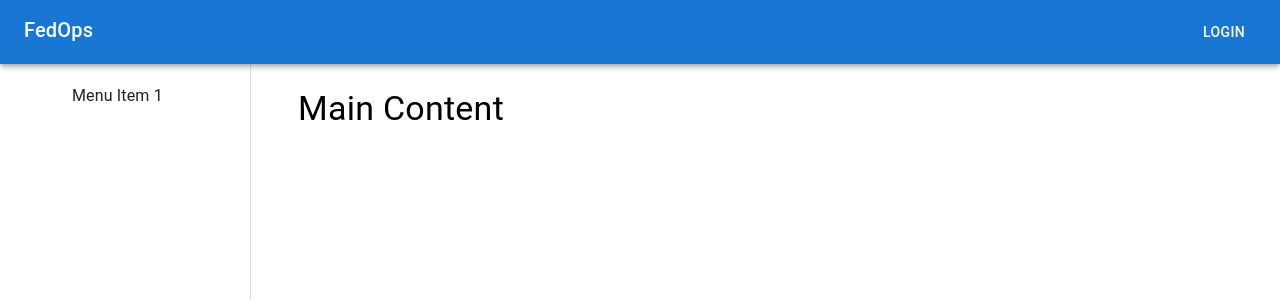
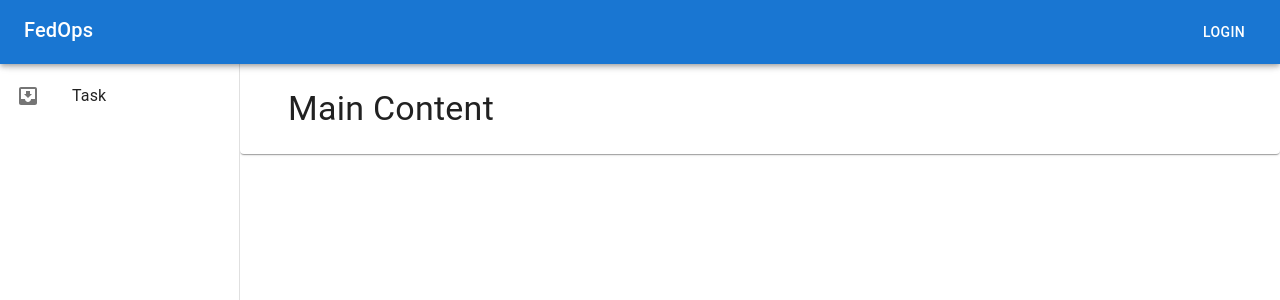
Before and after one commit to kumass2020/FedOps-Web, a React (Create React App) app in the folder client/: page / in a window 1280 px wide. Shown: the top 300 px of the page. Built offline with nearby package versions, Linux system fonts and the light colour scheme.

Commit message:
update: sidebar

```diff
--- a/client/src/components/common/ContentWrapper.js
+++ b/client/src/components/common/ContentWrapper.js
@@ -1,6 +1,7 @@
 import React from 'react';
 import { Toolbar, Container, Box, Grid } from '@mui/material';
 import Sidebar from './Sidebar';
+import { Paper } from '../../../node_modules/@mui/material/index';
 
 const ContentWrapper = ({children}) => {
     return (
@@ -9,13 +10,16 @@ const ContentWrapper = ({children}) => {
           <Sidebar />
         </Grid>
         <Grid item xs>
+          <Paper elevation={1}>
             <Box component="main" flexGrow={1} p={3}>
-                <Toolbar /> {/* This is to keep the main content below the AppBar */}
+              <Toolbar />{' '}
+              {/* This is to keep the main content below the AppBar */}
               <Container maxWidth="lg">
                 {/* Add your main content here */}
                 {children}
               </Container>
             </Box>
+          </Paper>
         </Grid>
       </Grid>
     );
--- a/client/src/components/common/Header.js
+++ b/client/src/components/common/Header.js
@@ -29,10 +29,10 @@ const Header = () => {
               </Typography>
             </Link>
             {user ? (
-              <div>
+              <div style={{ display: 'flex', alignItems: 'center' }}>
                 <UserInfo>{user.username}</UserInfo>
                 <Button onClick={onLogout} color="inherit">
-                    Logout
+                  Logout
                 </Button>
               </div>
             ) : (
--- a/client/src/components/common/Sidebar.js
+++ b/client/src/components/common/Sidebar.js
@@ -2,32 +2,88 @@
 import React from 'react';
 import { Drawer, List, ListItem, ListItemIcon, ListItemText } from '@mui/material';
 
+import Box from '@mui/material/Box';
+
+import Toolbar from '@mui/material/Toolbar';
+import Divider from '@mui/material/Divider';
+
+import ListItemButton from '@mui/material/ListItemButton';
+import InboxIcon from '@mui/icons-material/MoveToInbox';
+import MailIcon from '@mui/icons-material/Mail';
+
+
+
+
+const drawerWidth = 240;
+
 const Sidebar = () => {
   return (
+    // <Drawer
+    //   variant="permanent"
+    //   anchor="left"
+    //   sx={{
+    //     width: 250,
+    //     flexShrink: 0,
+    //     '& .MuiDrawer-paper': {
+    //       width: 250,
+    //       top: '64px', // AppBar height
+    //       position: 'fixed',
+    //     },
+    //   }}
+    // >
+    //   <List>
+    //     {/* Add your sidebar menu items here */}
+    //     <ListItem button>
+    //       <ListItemIcon>
+    //         {/* Add your icon here */}
+    //       </ListItemIcon>
+    //       <ListItemText primary="Menu Item 1" />
+    //     </ListItem>
+    //     {/* Add more menu items as needed */}
+    //   </List>
+    // </Drawer>
+
     <Drawer
       variant="permanent"
-      anchor="left"
       sx={{
-        width: 250,
+        width: drawerWidth,
         flexShrink: 0,
-        '& .MuiDrawer-paper': {
-          width: 250,
-          top: '64px', // AppBar height
-          position: 'fixed',
+        [`& .MuiDrawer-paper`]: {
+          width: drawerWidth,
+          boxSizing: 'border-box',
         },
       }}
     >
-      <List>
-        {/* Add your sidebar menu items here */}
-        <ListItem button>
-          <ListItemIcon>
-            {/* Add your icon here */}
-          </ListItemIcon>
-          <ListItemText primary="Menu Item 1" />
-        </ListItem>
-        {/* Add more menu items as needed */}
-      </List>
+      <Toolbar />
+      <Box sx={{ overflow: 'auto' }}>
+        <List>
+          {['Task'].map((text, index) => (
+            <ListItem key={text} disablePadding>
+              <ListItemButton>
+                <ListItemIcon>
+                  {index % 2 === 0 ? <InboxIcon /> : <MailIcon />}
+                </ListItemIcon>
+                <ListItemText primary={text} />
+              </ListItemButton>
+            </ListItem>
+          ))}
+        </List>
+        {/* <Divider />
+        <List>
+          {['All mail', 'Trash', 'Spam'].map((text, index) => (
+            <ListItem key={text} disablePadding>
+              <ListItemButton>
+                <ListItemIcon>
+                  {index % 2 === 0 ? <InboxIcon /> : <MailIcon />}
+                </ListItemIcon>
+                <ListItemText primary={text} />
+              </ListItemButton>
+            </ListItem>
+          ))}
+        </List> */}
+      </Box>
     </Drawer>
+
   );
 };
 
```
Also changed, not shown: client/src/components/common/Footer.js (added). Lines whose indentation alone changed are shown as unchanged.
